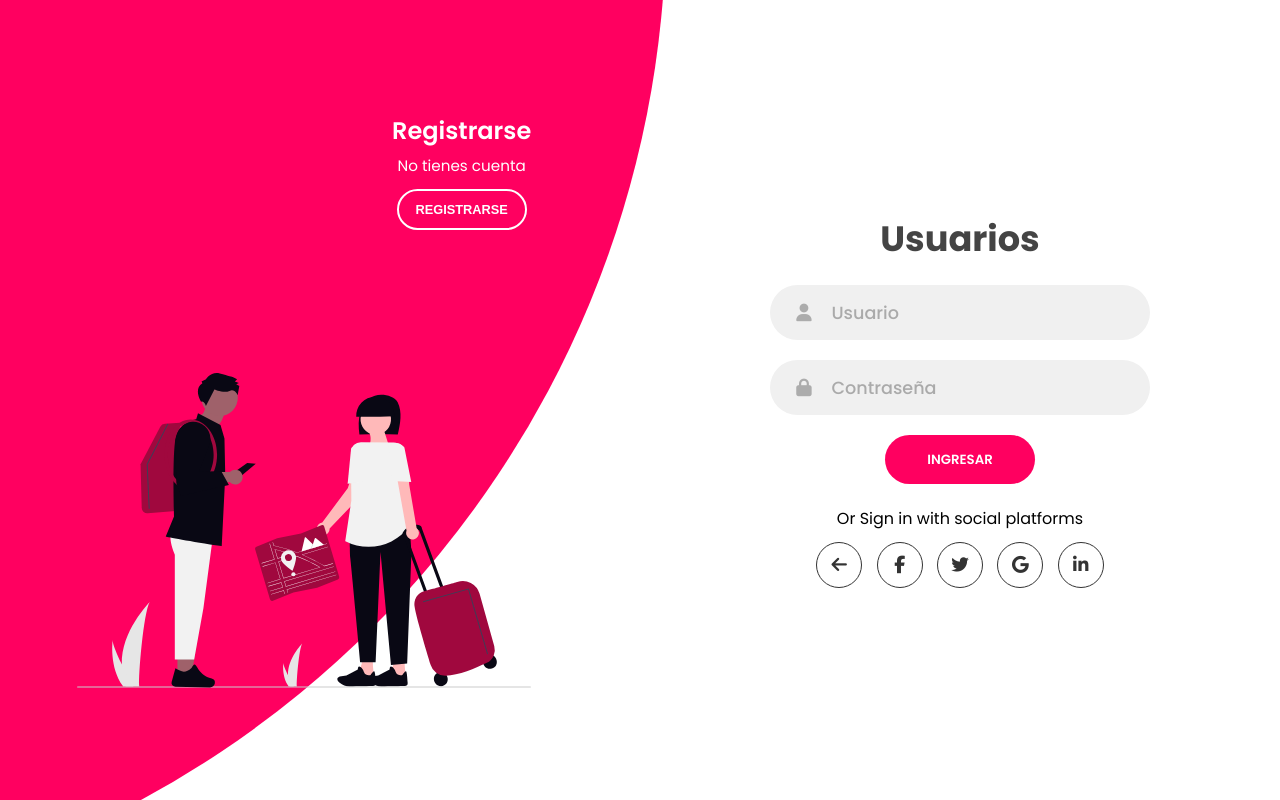
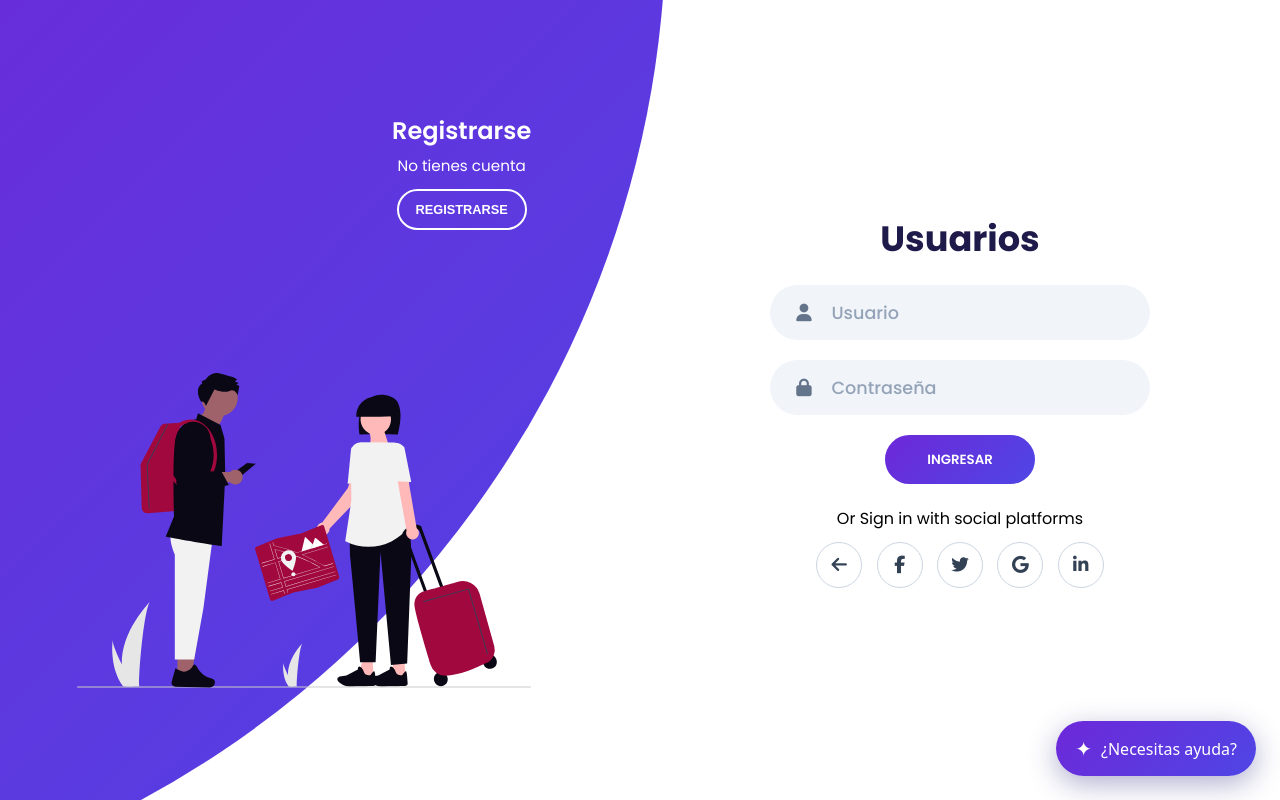
Before and after one commit to ricardoescuela2025-art/Hotel-Proyecto, a Flask app: page / in a window 1280 px wide. Run offline with Flask 3, Linux system fonts and the light colour scheme; some libraries are stand-ins or nearby versions.

Commit message:
Final Proyecto

```diff
--- /dev/null
+++ b/static/chatbot.css
@@ -0,0 +1,27 @@
+.hotel-chat, .hotel-chat * { box-sizing: border-box; }
+.hotel-chat { --chat-primary: #4f46e5; --chat-ink: #172033; --chat-muted: #64748b; font-family: system-ui, -apple-system, "Segoe UI", sans-serif; position: fixed; right: 24px; bottom: 24px; z-index: 10000; color: var(--chat-ink); }
+.hotel-chat button, .hotel-chat input { font: inherit; }
+.hotel-chat__launcher { display: flex; align-items: center; gap: 9px; border: 0; border-radius: 999px; padding: 14px 19px; color: #fff; background: linear-gradient(135deg, #6d28d9, #4f46e5); box-shadow: 0 8px 28px #312e8160; font-weight: 650; cursor: pointer; transition: transform .2s, box-shadow .2s; }
+.hotel-chat__launcher:hover { transform: translateY(-2px); box-shadow: 0 12px 30px #312e8170; }
+.hotel-chat__launcher span:first-child { font-size: 20px; }
+.hotel-chat__panel { position: absolute; right: 0; bottom: 66px; display: flex; flex-direction: column; width: min(370px, calc(100vw - 32px)); height: min(510px, calc(100vh - 115px)); overflow: hidden; border: 1px solid #e2e8f0; border-radius: 20px; background: #fff; box-shadow: 0 18px 60px #17203330; }
+.hotel-chat__panel[hidden] { display: none; }
+.hotel-chat__header { display: flex; align-items: center; gap: 11px; padding: 16px; color: #fff; background: linear-gradient(120deg, #312e81, #6d28d9 65%, #4f46e5); }
+.hotel-chat__avatar { display: grid; width: 38px; height: 38px; place-items: center; border-radius: 50%; color: #4f46e5; background: #fff; font-weight: 800; }
+.hotel-chat__header strong, .hotel-chat__header small { display: block; }
+.hotel-chat__header small { margin-top: 2px; color: #e0e7ff; font-size: 12px; }
+.hotel-chat__close { margin-left: auto; border: 0; color: #fff; background: transparent; font-size: 27px; cursor: pointer; }
+.hotel-chat__messages { display: flex; flex: 1; flex-direction: column; align-items: flex-start; gap: 12px; overflow-y: auto; padding: 17px 14px; background: #f8fafc; }
+.hotel-chat__bubble { max-width: 88%; padding: 11px 13px; border-radius: 15px; font-size: 14px; line-height: 1.5; overflow-wrap: anywhere; }
+.hotel-chat__bubble--bot { border: 1px solid #e2e8f0; border-bottom-left-radius: 5px; background: #fff; }
+.hotel-chat__bubble--user { align-self: flex-end; border-bottom-right-radius: 5px; color: #fff; background: #4f46e5; }
+.hotel-chat__quick { display: flex; flex-wrap: wrap; gap: 7px; }
+.hotel-chat__quick button { padding: 7px 10px; border: 1px solid #c7d2fe; border-radius: 999px; color: #4338ca; background: #eef2ff; font-size: 12px; cursor: pointer; }
+.hotel-chat__quick button:hover { background: #e0e7ff; }
+.hotel-chat__form { display: flex; gap: 8px; padding: 12px; border-top: 1px solid #e2e8f0; background: #fff; }
+.hotel-chat__form input { min-width: 0; flex: 1; padding: 11px 13px; border: 1px solid #cbd5e1; border-radius: 999px; outline: none; }
+.hotel-chat__form input:focus { border-color: #6366f1; box-shadow: 0 0 0 3px #6366f126; }
+.hotel-chat__form button { width: 42px; height: 42px; flex: 0 0 42px; border: 0; border-radius: 50%; color: #fff; background: #4f46e5; cursor: pointer; }
+.hotel-chat__sr-only { position: absolute; width: 1px; height: 1px; overflow: hidden; clip: rect(0,0,0,0); white-space: nowrap; }
+@media (max-width: 480px) { .hotel-chat { right: 14px; bottom: 14px; } .hotel-chat__launcher { padding: 12px 15px; } .hotel-chat__panel { bottom: 60px; height: min(500px, calc(100dvh - 95px)); } }
+@media (prefers-reduced-motion: reduce) { .hotel-chat__launcher { transition: none; } }
--- /dev/null
+++ b/static/chatbot.js
@@ -0,0 +1,63 @@
+(() => {
+  const root = document.querySelector('.hotel-chat');
+  if (!root) return;
+
+  const launcher = root.querySelector('.hotel-chat__launcher');
+  const panel = root.querySelector('.hotel-chat__panel');
+  const closeButton = root.querySelector('.hotel-chat__close');
+  const messages = root.querySelector('.hotel-chat__messages');
+  const form = root.querySelector('.hotel-chat__form');
+  const input = root.querySelector('#hotel-chat-input');
+
+  const openChat = (open) => {
+    panel.hidden = !open;
+    launcher.setAttribute('aria-expanded', String(open));
+    if (open) input.focus();
+    else launcher.focus();
+  };
+
+  launcher.addEventListener('click', () => openChat(panel.hidden));
+  closeButton.addEventListener('click', () => openChat(false));
+  document.addEventListener('keydown', (event) => {
+    if (event.key === 'Escape' && !panel.hidden) openChat(false);
+  });
+
+  const addBubble = (text, who) => {
+    const bubble = document.createElement('div');
+    bubble.className = `hotel-chat__bubble hotel-chat__bubble--${who}`;
+    bubble.textContent = text;
+    messages.appendChild(bubble);
+    messages.scrollTop = messages.scrollHeight;
+  };
+
+  const answerFor = (question) => {
+    const q = question.normalize('NFD').replace(/[\u0300-\u036f]/g, '').toLowerCase();
+    if (/hola|buenas|buenos dias|buenas tardes/.test(q)) return '¡Hola! 😊 Dime qué información necesitas sobre tu estancia y con gusto te orientaré.';
+    if (/reserv|habitacion|cuarto|disponib/.test(q)) return 'Para reservar, entra a “Habitaciones”, elige una opción y abre “Consultar disponibilidad”. Selecciona entrada y salida; la fecha de salida debe ser posterior a la de entrada. Después sigue los pasos para confirmar.';
+    if (/promoc|descuent|oferta/.test(q)) return 'En Promociones encontrarás habitaciones destacadas con 15% de descuento sobre la tarifa por noche. Elige tus fechas para consultar las opciones disponibles.';
+    if (/pag|tarjeta|cobro/.test(q)) return 'Al completar una reserva, sigue el enlace de pago y revisa el monto mostrado antes de continuar. No compartas aquí datos de tarjeta ni contraseñas.';
+    if (/cancel|modific|cambiar fecha/.test(q)) return 'No puedo modificar ni cancelar reservas desde este chat. Consulta con recepción para que revisen tu caso.';
+    if (/ubic|donde|direccion|llegar/.test(q)) return 'La información del hotel muestra su ubicación en Cancún, Quintana Roo. En el detalle de cada habitación puedes consultar el mapa.';
+    if (/check.?in|entrada|llegada|salida|check.?out/.test(q)) return 'Puedes elegir las fechas de entrada y salida al consultar una habitación. Para horarios de llegada o salida, confirma directamente con recepción.';
+    if (/contact|persona|recepcion|ayuda|problema/.test(q)) return 'Para una situación específica que requiera atención del equipo, comunícate directamente con recepción. Este asistente solo ofrece orientación general.';
+    return 'Puedo orientarte sobre habitaciones, reservas, promociones, pagos y ubicación. Prueba con una de esas opciones; para casos particulares, comunícate directamente con recepción.';
+  };
+
+  const send = (text) => {
+    const trimmed = text.trim();
+    if (!trimmed) return;
+    addBubble(trimmed, 'user');
+    addBubble(answerFor(trimmed), 'bot');
+  };
+
+  form.addEventListener('submit', (event) => {
+    event.preventDefault();
+    send(input.value);
+    input.value = '';
+    input.focus();
+  });
+
+  root.querySelectorAll('[data-question]').forEach((button) => {
+    button.addEventListener('click', () => send(button.dataset.question));
+  });
+})();
--- a/templates/login.html
+++ b/templates/login.html
@@ -20,6 +20,10 @@
 body,
 input {
   font-family: "Poppins", sans-serif;
+}
+
+body {
+  background: #eef2ff;
 }
 
 .container {
@@ -73,14 +77,14 @@ form.sign-in-form {
 
 .title {
   font-size: 2.2rem;
-  color: #444;
+  color: #1e1b4b;
   margin-bottom: 10px;
 }
 
 .input-field {
   max-width: 380px;
   width: 100%;
-  background-color: #f0f0f0;
+  background-color: #f1f5f9;
   margin: 10px 0;
   height: 55px;
   border-radius: 55px;
@@ -93,7 +97,7 @@ form.sign-in-form {
 .input-field i {
   text-align: center;
   line-height: 55px;
-  color: #acacac;
+  color: #64748b;
   transition: 0.5s;
   font-size: 1.1rem;
 }
@@ -109,7 +113,7 @@ form.sign-in-form {
 }
 
 .input-field input::placeholder {
-  color: #aaa;
+  color: #94a3b8;
   font-weight: 500;
 }
 
@@ -130,22 +134,22 @@ form.sign-in-form {
   justify-content: center;
   align-items: center;
   margin: 0 0.45rem;
-  color: #333;
+  color: #334155;
   border-radius: 50%;
-  border: 1px solid #333;
+  border: 1px solid #cbd5e1;
   text-decoration: none;
   font-size: 1.1rem;
   transition: 0.3s;
 }
 
 .social-icon:hover {
-  color: #FF0060;
-  border-color: #FF0060;
+  color: #6d28d9;
+  border-color: #6d28d9;
 }
 
 .btn {
   width: 150px;
-  background-color: #FF0060;
+  background: linear-gradient(135deg, #6d28d9, #4f46e5);
   border: none;
   outline: none;
   height: 49px;
@@ -159,7 +163,9 @@ form.sign-in-form {
 }
 
 .btn:hover {
-  background-color: #FF0060;
+  background: linear-gradient(135deg, #5b21b6, #4338ca);
+  box-shadow: 0 8px 20px rgba(79, 70, 229, 0.28);
+  transform: translateY(-1px);
 }
 .panels-container {
   position: absolute;
@@ -179,7 +185,7 @@ form.sign-in-form {
   top: -10%;
   right: 48%;
   transform: translateY(-50%);
-  background-image: linear-gradient(-45deg, #FF0060 0%, #FF0060 100%);
+  background-image: linear-gradient(135deg, #312e81 0%, #6d28d9 52%, #4f46e5 100%);
   transition: 1.8s ease-in-out;
   border-radius: 50%;
   z-index: 6;
@@ -519,6 +525,7 @@ form.sign-in-form {
       </div>
     </div>
 
+    {% include "usuario/_chatbot.html" %}
     <script>
 const sign_in_btn = document.querySelector("#sign-in-btn");
 const sign_up_btn = document.querySelector("#sign-up-btn");
--- /dev/null
+++ b/templates/usuario/_chatbot.html
@@ -0,0 +1,27 @@
+<link rel="stylesheet" href="{{ url_for('static', filename='chatbot.css') }}">
+<section class="hotel-chat" aria-label="Asistente de ayuda">
+  <button class="hotel-chat__launcher" type="button" aria-label="Abrir asistente de ayuda" aria-expanded="false" aria-controls="hotel-chat-panel">
+    <span aria-hidden="true">✦</span><span class="hotel-chat__launcher-label">¿Necesitas ayuda?</span>
+  </button>
+  <div class="hotel-chat__panel" id="hotel-chat-panel" role="dialog" aria-label="Asistente Nayara" aria-modal="false" hidden>
+    <header class="hotel-chat__header">
+      <div class="hotel-chat__avatar" aria-hidden="true">N</div>
+      <div><strong>Asistente Nayara</strong><small>Ayuda del hotel</small></div>
+      <button class="hotel-chat__close" type="button" aria-label="Cerrar chat">×</button>
+    </header>
+    <div class="hotel-chat__messages" role="log" aria-live="polite" aria-relevant="additions">
+      <div class="hotel-chat__bubble hotel-chat__bubble--bot">¡Hola! 👋 Puedo ayudarte con habitaciones, reservas, promociones y pagos. ¿Qué necesitas?</div>
+      <div class="hotel-chat__quick" aria-label="Preguntas frecuentes">
+        <button type="button" data-question="¿Cómo reservo una habitación?">Reservar</button>
+        <button type="button" data-question="¿Hay promociones?">Promociones</button>
+        <button type="button" data-question="¿Cómo pago?">Pagos</button>
+      </div>
+    </div>
+    <form class="hotel-chat__form">
+      <label class="hotel-chat__sr-only" for="hotel-chat-input">Escribe tu pregunta</label>
+      <input id="hotel-chat-input" name="message" type="text" maxlength="300" placeholder="Escribe tu pregunta…" autocomplete="off" required>
+      <button type="submit" aria-label="Enviar mensaje">➤</button>
+    </form>
+  </div>
+</section>
+<script src="{{ url_for('static', filename='chatbot.js') }}" defer></script>
--- a/templates/usuario/detalle.html
+++ b/templates/usuario/detalle.html
@@ -957,6 +957,7 @@ nav.navbar-white .fa-bars{
                 <p>Nayara © 2025, MariaFernanda Landin Cuevas & Ricardo Bernal Guerrero</p>
             </div>
         </div>
+        {% include "usuario/_chatbot.html" %}
         <script>
             var navBar= document.getElementById("navBar");
 
--- a/templates/usuario/eleccion.html
+++ b/templates/usuario/eleccion.html
@@ -920,6 +920,7 @@ nav.navbar-white .fa-bars{
                 <p>Nayara © 2025, MariaFernanda Landin Cuevas & Ricardo Bernal Guerrero</p>
             </div>
         </div>
+        {% include "usuario/_chatbot.html" %}
         <script>
             var navBar= document.getElementById("navBar");
 
--- a/templates/usuario/inicio.html
+++ b/templates/usuario/inicio.html
@@ -700,5 +700,6 @@
                 <p>Nayara © 2025, MariaFernanda Landin Cuevas & Ricardo Bernal Guerrero</p>
             </div>
         </div>
+        {% include "usuario/_chatbot.html" %}
         </body>
 </html>
--- a/templates/usuario/pago.html
+++ b/templates/usuario/pago.html
@@ -249,6 +249,7 @@ form .btn:hover {
 
     </div>
 
+{% include "usuario/_chatbot.html" %}
 </body>
 
 </html>
--- a/templates/usuario/promociones.html
+++ b/templates/usuario/promociones.html
@@ -100,5 +100,6 @@
     </section>
     <p class="foot">Tarifas promocionales calculadas desde los precios configurados en el hotel.</p>
   </main>
+  {% include "usuario/_chatbot.html" %}
 </body>
 </html>
--- a/templates/usuario/reportes_habitaciones.html
+++ b/templates/usuario/reportes_habitaciones.html
@@ -1079,5 +1079,6 @@ document.getElementById("reportForm").addEventListener("submit", async function(
 });
 </script>
 
-    </body>
+{% include "usuario/_chatbot.html" %}
+</body>
 </html>
```
Also changed, not shown: 2 other files.
